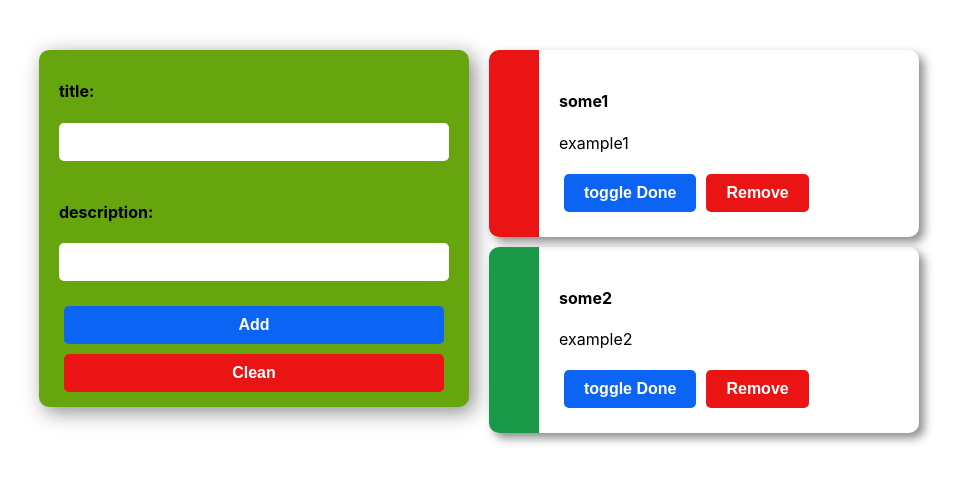
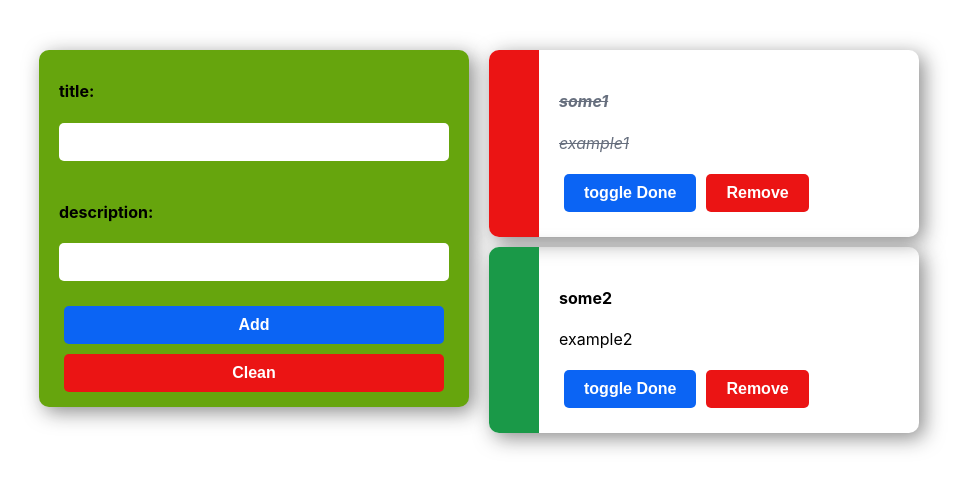
Before and after one commit to GeloUno/cod_todo_mobx, a React (Create React App) app: page / in a window 1280 px wide. Shown: the top 488 px of the page, without its empty margins (161-1128 px from the left). Built offline with nearby package versions, Linux system fonts and the light colour scheme.

Commit message:
change css toDoView show done text

```diff
--- a/src/components/toDoItemView/toDoItemView.module.css
+++ b/src/components/toDoItemView/toDoItemView.module.css
@@ -8,11 +8,11 @@
           flex-direction: row;
   margin: 10px;
   border-radius: 10px;
-  -webkit-box-shadow: 5px 5px 10px rgba(26, 26, 26, 0.5);
-          box-shadow: 5px 5px 10px rgba(26, 26, 26, 0.5);
+  -webkit-box-shadow: 5px 5px 20px rgba(26, 26, 26, 0.5);
+          box-shadow: 5px 5px 20px rgba(26, 26, 26, 0.5);
 }
 
-.todo {
+.todoBox {
   display: -webkit-box;
   display: -ms-flexbox;
   display: flex;
@@ -22,7 +22,7 @@
   border-bottom-left-radius: 10px;
 }
 
-.done {
+.doneBox {
   display: -webkit-box;
   display: -ms-flexbox;
   display: flex;
@@ -35,4 +35,10 @@
 .body {
   padding: 20px;
 }
+
+.doneText {
+  color: #676f7e;
+  font-style: italic;
+  text-decoration: line-through;
+}
 /*# sourceMappingURL=ToDoItemView.module.css.map */
--- a/src/components/toDoItemView/toDoItemView.module.scss
+++ b/src/components/toDoItemView/toDoItemView.module.scss
@@ -4,10 +4,11 @@ $widthStatus:50px;
   display: flex;
   flex-direction: row;
   margin: 10px;
+
   border-radius: $radiusHeight;
-  box-shadow: 5px 5px 10px hsla(30, 0%, 10%, 0.5)
+  box-shadow: 5px 5px 20px hsla(30, 0%, 10%, 0.5)
 }
-.todo{
+.todoBox{
   display: flex;
   background-color: hsl(142, 71%, 35%);
   width: $widthStatus;
@@ -15,7 +16,7 @@ $widthStatus:50px;
   border-bottom-left-radius: $radiusHeight;
 
 }
-.done{
+.doneBox{
   display: flex;
   background-color: hsl(0, 84%, 50%);
   width: $widthStatus;
@@ -26,3 +27,11 @@ $widthStatus:50px;
 .body{
   padding: 20px;
 }
+.todoText{
+
+}
+.doneText{
+ color:hsl(220, 10%, 45%) ;
+ font-style: italic;
+ text-decoration: line-through;
+}
--- a/src/components/toDoItemView/toDoItemView.tsx
+++ b/src/components/toDoItemView/toDoItemView.tsx
@@ -6,16 +6,17 @@ import Button from '../button/button';
 
 const ToDoItemView = observer(
   ({ description, done, id, title, toggleDoneTodo }: ToDo) => {
-    const stylesState = done ? styles.todo : styles.done;
+    const stylesBoxState = done ? styles.todoBox : styles.doneBox;
+    const stylesTextState = done ? styles.todoText : styles.doneText;
     return (
       <div className={styles.content}>
-        <div className={stylesState}></div>
+        <div className={stylesBoxState}></div>
         <div className={styles.body}>
           <div>
-            <h4>{title}</h4>
+            <h4 className={`${stylesTextState}`}>{title}</h4>
           </div>
           <div>
-            <p>{description}</p>
+            <p className={`${stylesTextState}`}>{description}</p>
           </div>
           <Button onClick={toggleDoneTodo} variant="primary">
             toggle Done
```
Also changed, not shown: 1 other file (tests, documents, lock files or other folders).
